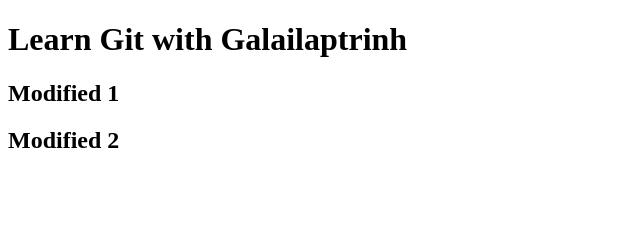
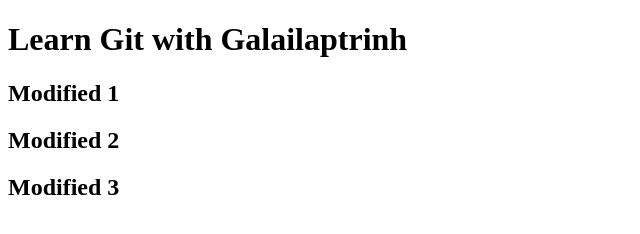
Before and after one commit to bentri23/du_an_1, a plain HTML site: page index.html in a window 1280 px wide. Shown: the whole page, without its empty margins (0-640 px from the left). Drawn offline with Linux system fonts and the light colour scheme.

Commit message:
sua lan 3

```diff
--- a/index.html
+++ b/index.html
@@ -9,5 +9,6 @@
     <h1>Learn Git with Galailaptrinh</h1>
     <h2>Modified 1</h2>
     <h2>Modified 2</h2>
+    <h2>Modified 3</h2>
 </body>
 </html>
```
